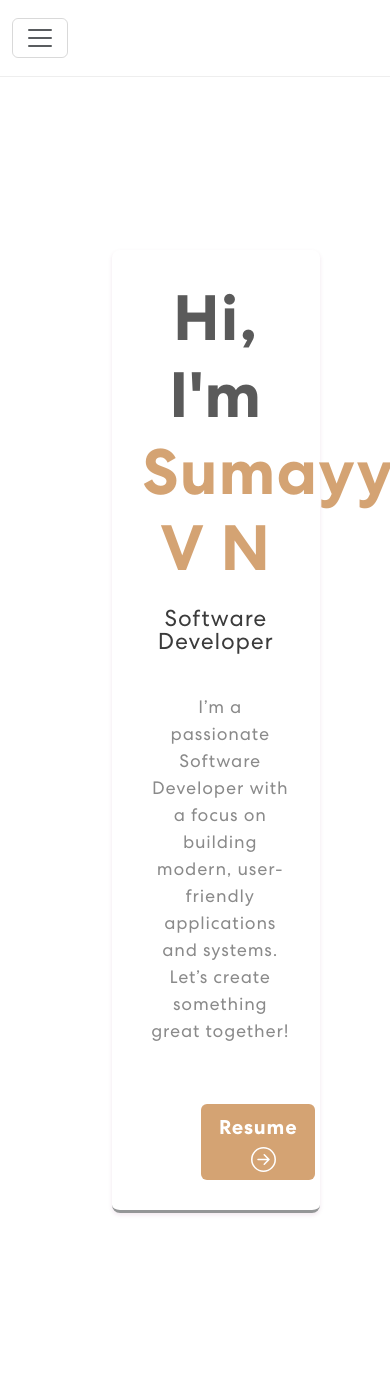
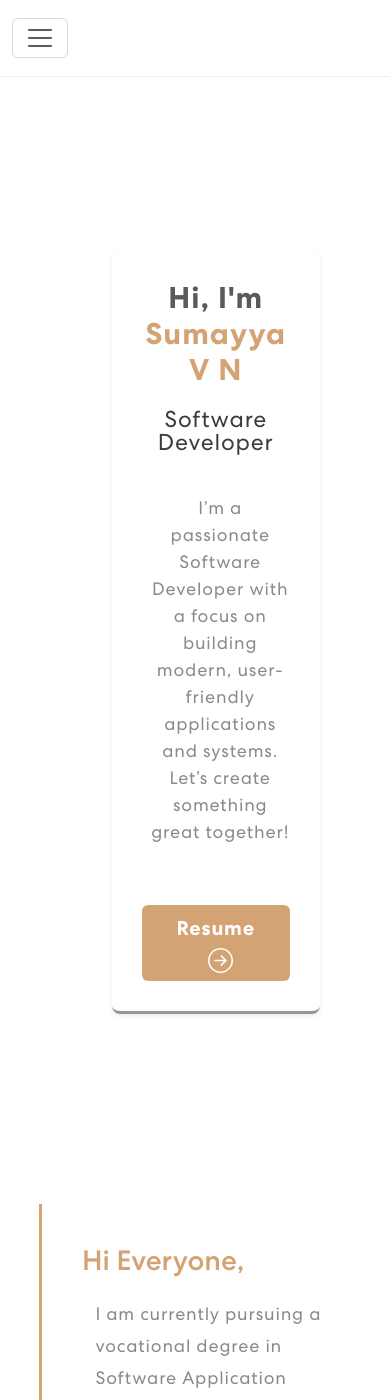
Before and after one commit to SumayyaVN9/portfolioNew, a React (Create React App) app: page / in a window 390 px wide. Shown: the top 1400 px of the page. Built offline with nearby package versions, Linux system fonts and the light colour scheme; the HTML template or start-up script is replaced by a standard one.

Commit message:
Update App.css

```diff
--- a/src/App.css
+++ b/src/App.css
@@ -36,6 +36,11 @@
     padding: 200px 60px 80px 60px;
     text-align: center;
   }
+   .banner h1 {
+    font-size: 30px !important;
+    /* text-align: center; */
+  }
+
 
   .banner button {
     margin: 30px auto 0 auto;
@@ -397,9 +402,9 @@ span.navbar-text {
     margin-right: auto;
     text-align: center;
     display: block;
-  /* margin-left: auto; */
+  margin-left: auto;
 
-  margin-left: 40%;
+  /* margin-left: 40%; */
 
 }
 .banner button:hover{
```
